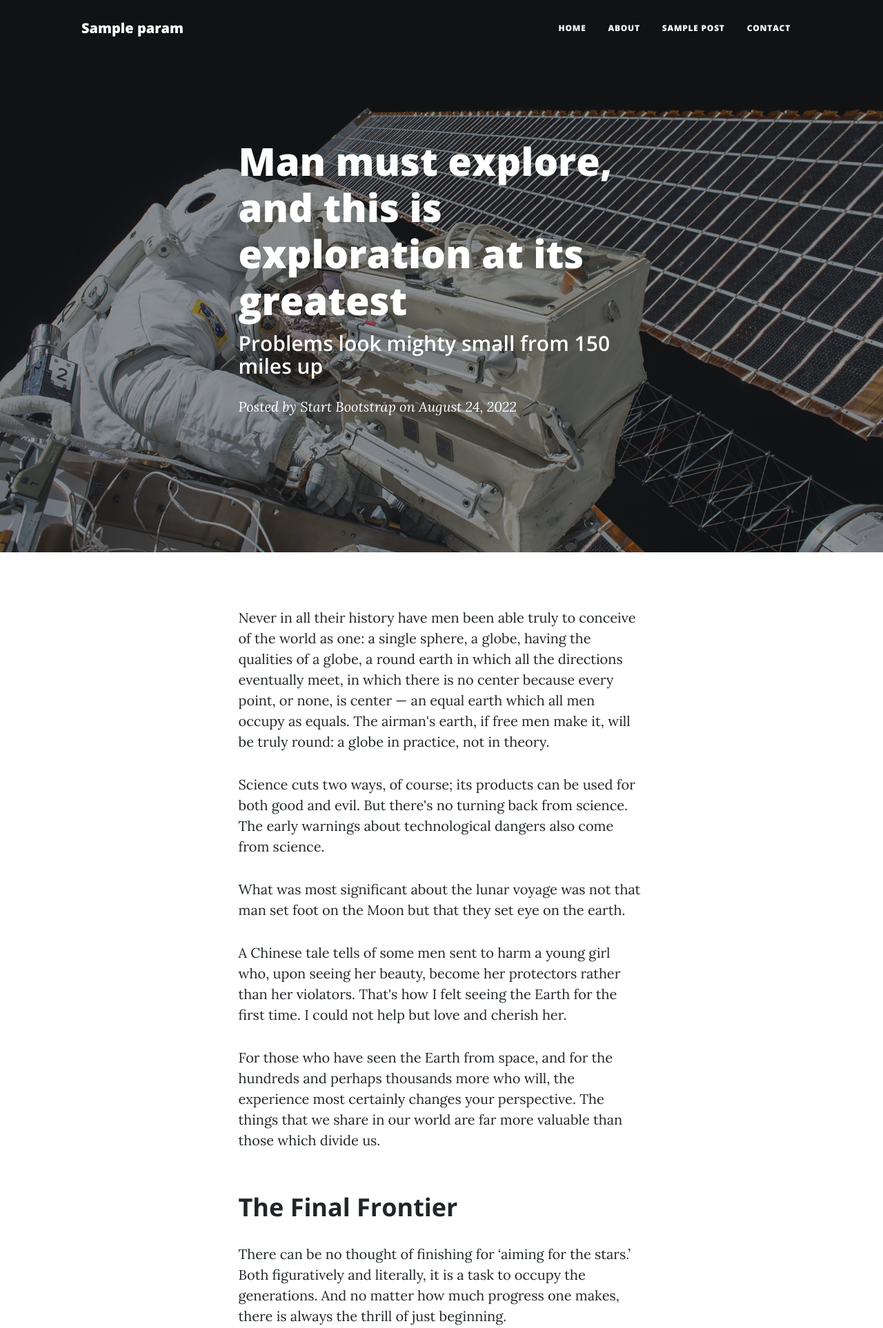
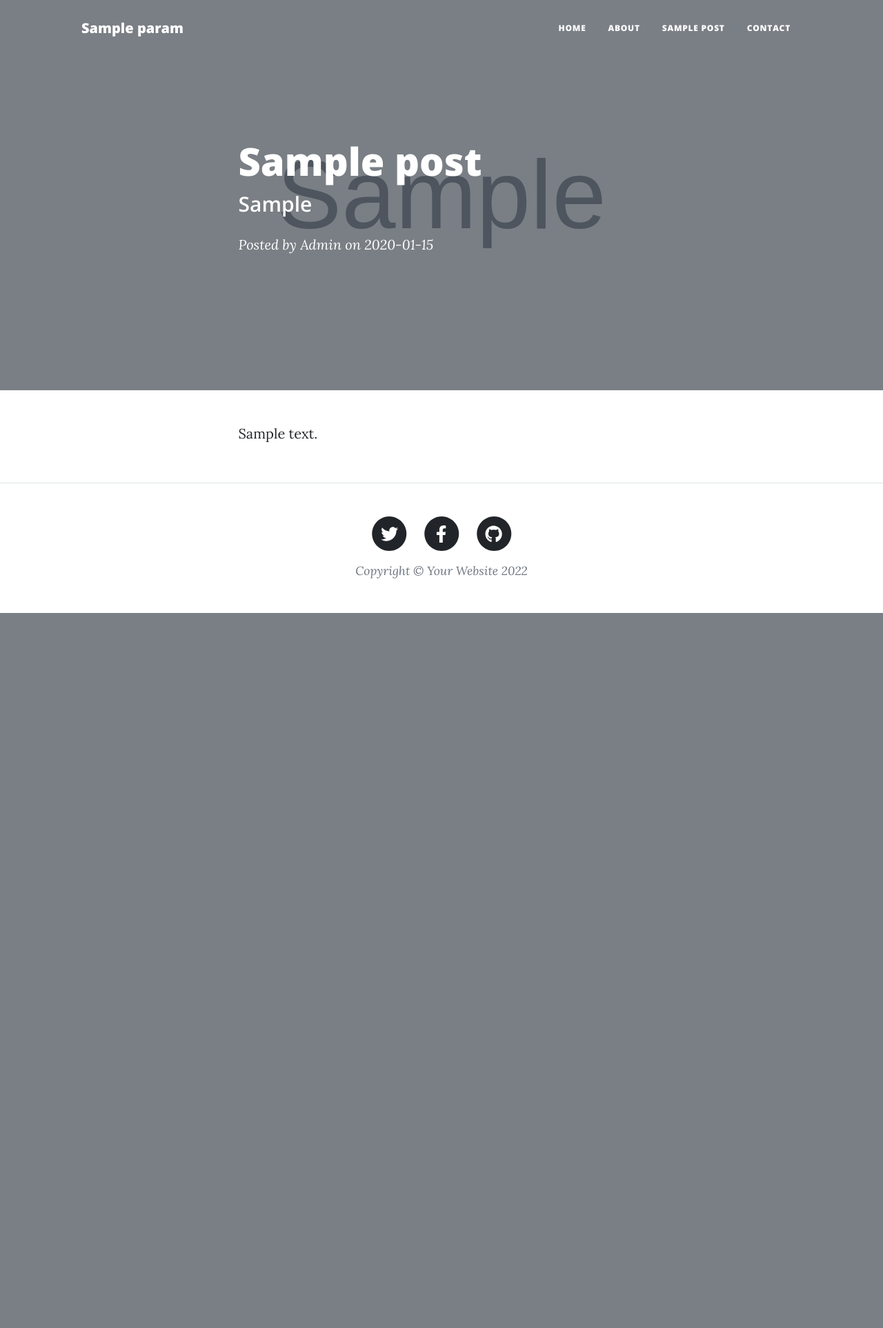
Before and after one commit to SukeshSKDEV/DataScienceFlaskBlog, a Flask app: template templates/post.html in a window 1280 px wide. Shown: the top 1926 px of the page at 69% size. After the commit the page ends 889 px from the top, so only its background shows below. Run offline with Flask 2, Linux system fonts and the light colour scheme; tables that the repository leaves empty hold one stand-in row (values such as "Sample post"); the template is opened without the code that fills it: values that come from a table or form of the project are taken from there, most other values are stand-ins (such as "Sample title", 1, 10 or a date in 2020); grey boxes marked "Sample" are stand-in pictures; some libraries are stand-ins or nearby versions.

Commit message:
Creating Posts page and Designing Blog Page

```diff
--- a/main.py
+++ b/main.py
@@ -36,11 +36,21 @@ class Contacts(db.Model):
     date=db.Column(db.String(12), nullable=True)
     email = db.Column(db.String(20), nullable=False)
 
+class Posts(db.Model):
+    sno = db.Column(db.Integer, primary_key=True)
+    title = db.Column(db.String(80), nullable=False)
+    content=db.Column(db.String(120), nullable=False)
+    date=db.Column(db.String(12), nullable=True)
+    slug = db.Column(db.String(21), nullable=False)
+    img_file = db.Column(db.String(21), nullable=False)
+    tagline = db.Column(db.String(120), nullable=False)
+
 
 
 @app.route('/')
 def home():
-    return render_template('index.html',params=params)
+    posts=Posts.query.filter_by().all()[0:params['no_of_posts']]
+    return render_template('index.html',params=params,posts=posts)
 
 @app.route('/about')
 def about():
@@ -68,9 +78,10 @@ def contact():
 
     return render_template('contact.html',params=params)
 
-@app.route('/post')
-def post():
-    return render_template('post.html',params=params)
+@app.route('/post/<string:post_slug>',methods=['GET'])
+def post_route(post_slug):
+    post=Posts.query.filter_by(slug=post_slug).first()
+    return render_template('post.html',params=params,post=post)
 
 if __name__ == "__main__":
     app.run(debug=True)
--- a/templates/about.html
+++ b/templates/about.html
@@ -18,9 +18,7 @@
             <div class="container px-4 px-lg-5">
                 <div class="row gx-4 gx-lg-5 justify-content-center">
                     <div class="col-md-10 col-lg-8 col-xl-7">
-                        <p>Lorem ipsum dolor sit amet, consectetur adipisicing elit. Saepe nostrum ullam eveniet pariatur voluptates odit, fuga atque ea nobis sit soluta odio, adipisci quas excepturi maxime quae totam ducimus consectetur?</p>
-                        <p>Lorem ipsum dolor sit amet, consectetur adipisicing elit. Eius praesentium recusandae illo eaque architecto error, repellendus iusto reprehenderit, doloribus, minus sunt. Numquam at quae voluptatum in officia voluptas voluptatibus, minus!</p>
-                        <p>Lorem ipsum dolor sit amet, consectetur adipisicing elit. Aut consequuntur magnam, excepturi aliquid ex itaque esse est vero natus quae optio aperiam soluta voluptatibus corporis atque iste neque sit tempora!</p>
+                        {{params['about_text']}}
                     </div>
                 </div>
             </div>
--- a/templates/config.json
+++ b/templates/config.json
@@ -9,6 +9,8 @@
     "tw_url": "https://twitter.com/datascienceblog",
     "gh_url": "https://github.com/datascienceblog",
     "gmail-user": "sukeshskdev@gmail.com",
-    "gmail-password": "stutbrcqabsrczql"
+    "gmail-password": "stutbrcqabsrczql",
+    "about_text": "Hi My name is Sukesh and This is my Data Science blog website.",
+    "no_of_posts": 5
   }
 }
--- a/templates/post.html
+++ b/templates/post.html
@@ -1,17 +1,18 @@
 {% extends "layout.html" %}
 {% block head %}
         <!-- Page Header-->
-        <header class="masthead" style="background-image: url('{{url_for('static', filename='assets/img/post-bg.jpg')}}')">
+        {% set fname='assets/img/'+post.img_file %}
+        <header class="masthead" style="background-image: url('{{url_for('static', filename=fname)}}')">
             <div class="container position-relative px-4 px-lg-5">
                 <div class="row gx-4 gx-lg-5 justify-content-center">
                     <div class="col-md-10 col-lg-8 col-xl-7">
                         <div class="post-heading">
-                            <h1>Man must explore, and this is exploration at its greatest</h1>
-                            <h2 class="subheading">Problems look mighty small from 150 miles up</h2>
+                            <h1>{{post.title}}</h1>
+                            <h2 class="subheading">{{post.tagline}}</h2>
                             <span class="meta">
                                 Posted by
-                                <a href="#!">Start Bootstrap</a>
-                                on August 24, 2022
+                                <a href="#!">Admin</a>
+                                on {{post.date}}
                             </span>
                         </div>
                     </div>
@@ -23,27 +24,7 @@
             <div class="container px-4 px-lg-5">
                 <div class="row gx-4 gx-lg-5 justify-content-center">
                     <div class="col-md-10 col-lg-8 col-xl-7">
-                        <p>Never in all their history have men been able truly to conceive of the world as one: a single sphere, a globe, having the qualities of a globe, a round earth in which all the directions eventually meet, in which there is no center because every point, or none, is center — an equal earth which all men occupy as equals. The airman's earth, if free men make it, will be truly round: a globe in practice, not in theory.</p>
-                        <p>Science cuts two ways, of course; its products can be used for both good and evil. But there's no turning back from science. The early warnings about technological dangers also come from science.</p>
-                        <p>What was most significant about the lunar voyage was not that man set foot on the Moon but that they set eye on the earth.</p>
-                        <p>A Chinese tale tells of some men sent to harm a young girl who, upon seeing her beauty, become her protectors rather than her violators. That's how I felt seeing the Earth for the first time. I could not help but love and cherish her.</p>
-                        <p>For those who have seen the Earth from space, and for the hundreds and perhaps thousands more who will, the experience most certainly changes your perspective. The things that we share in our world are far more valuable than those which divide us.</p>
-                        <h2 class="section-heading">The Final Frontier</h2>
-                        <p>There can be no thought of finishing for ‘aiming for the stars.’ Both figuratively and literally, it is a task to occupy the generations. And no matter how much progress one makes, there is always the thrill of just beginning.</p>
-                        <p>There can be no thought of finishing for ‘aiming for the stars.’ Both figuratively and literally, it is a task to occupy the generations. And no matter how much progress one makes, there is always the thrill of just beginning.</p>
-                        <blockquote class="blockquote">The dreams of yesterday are the hopes of today and the reality of tomorrow. Science has not yet mastered prophecy. We predict too much for the next year and yet far too little for the next ten.</blockquote>
-                        <p>Spaceflights cannot be stopped. This is not the work of any one man or even a group of men. It is a historical process which mankind is carrying out in accordance with the natural laws of human development.</p>
-                        <h2 class="section-heading">Reaching for the Stars</h2>
-                        <p>As we got further and further away, it [the Earth] diminished in size. Finally it shrank to the size of a marble, the most beautiful you can imagine. That beautiful, warm, living object looked so fragile, so delicate, that if you touched it with a finger it would crumble and fall apart. Seeing this has to change a man.</p>
-                        <a href="#!"><img class="img-fluid" src="assets/img/post-sample-image.jpg" alt="..." /></a>
-                        <span class="caption text-muted">To go places and do things that have never been done before – that’s what living is all about.</span>
-                        <p>Space, the final frontier. These are the voyages of the Starship Enterprise. Its five-year mission: to explore strange new worlds, to seek out new life and new civilizations, to boldly go where no man has gone before.</p>
-                        <p>As I stand out here in the wonders of the unknown at Hadley, I sort of realize there’s a fundamental truth to our nature, Man must explore, and this is exploration at its greatest.</p>
-                        <p>
-                            Placeholder text by
-                            <a href="http://spaceipsum.com/">Space Ipsum</a>
-                            &middot; Images by
-                            <a href="https://www.flickr.com/photos/nasacommons/">NASA on The Commons</a>
+                        {{post.content}}
                         </p>
                     </div>
                 </div>
```
Also changed, not shown: templates/index.html (+9 -6 lines).
